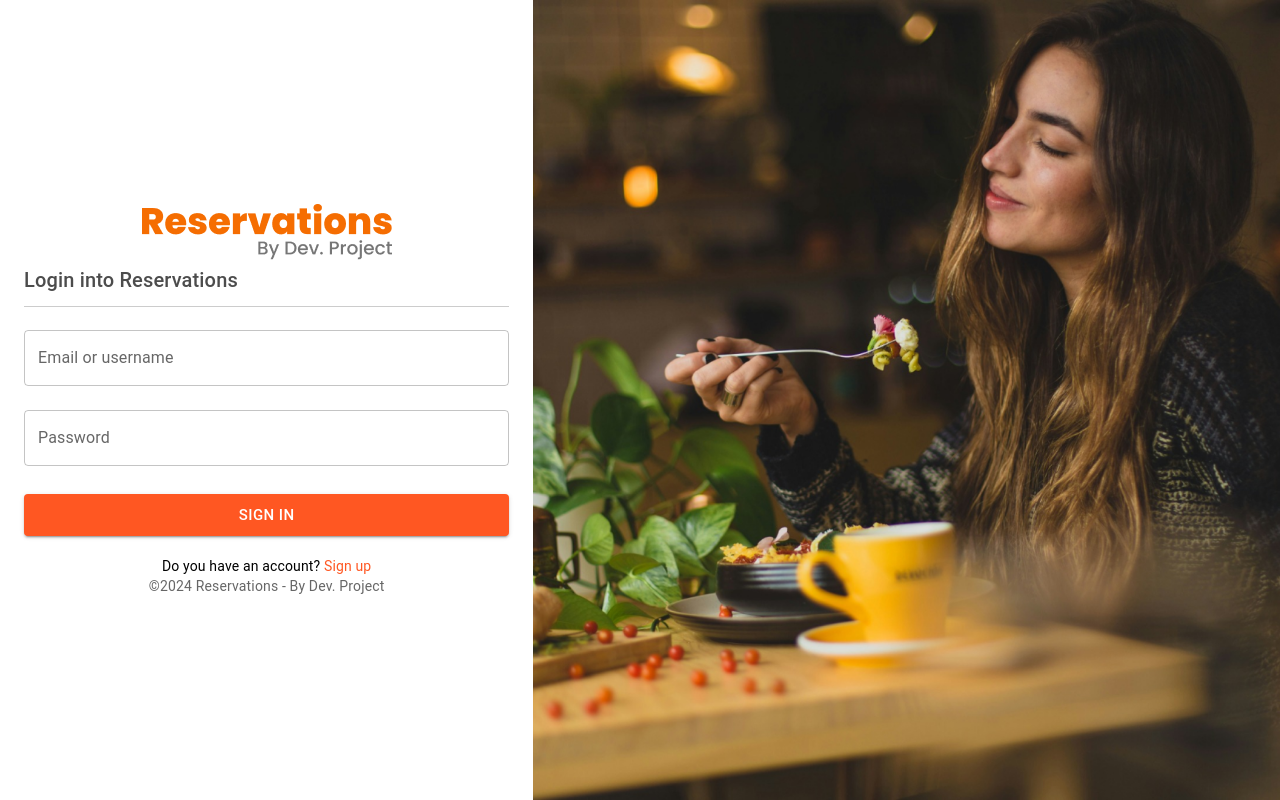
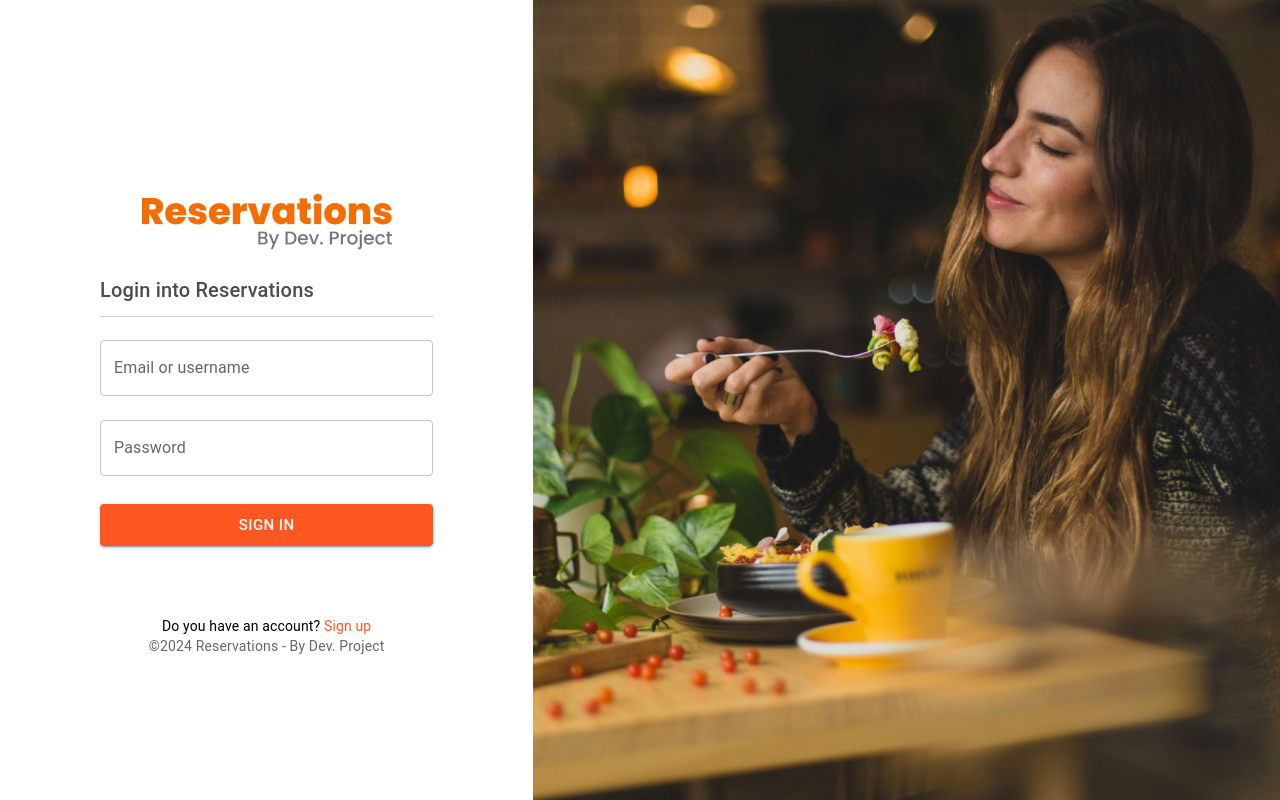
Before and after one commit to danielcaraballo/restaurant-reservations-client, a React (Vite) app: page / in a window 1280 px wide. Built offline with nearby package versions, Linux system fonts and the light colour scheme.

Commit message:
feat(login): changes in view login

```diff
--- a/src/components/Login.jsx
+++ b/src/components/Login.jsx
@@ -59,12 +59,14 @@ const Login = () => {
             flexDirection: "column",
             justifyContent: "end",
             alignItems: "center",
-            px: { xs: 3, md: 8 },
+            padding: "50px 100px",
+            height: "100%",
           }}
         >
-          <Grid>
-            <img src={logo} sx={{ width: "10%" }} alt="Logo" />
+          <Grid sx={{ marginBottom: "20px" }}>
+            <img src={logo} sx={{ width: "120px" }} alt="Logo" />
           </Grid>
+
           <Typography
             variant="h6"
             gutterBottom
@@ -100,7 +102,7 @@ const Login = () => {
             />
 
             {error && (
-              <Alert severity="error" style={{ marginTop: "10px" }}>
+              <Alert severity="error" sx={{ marginTop: "10px" }}>
                 {error}
               </Alert>
             )}
@@ -133,12 +135,11 @@ const Login = () => {
               </Link>
             </Typography>
           </Box>
-
-          <Box>
-            <Typography variant="body2" align="center" color="textSecondary">
-              ©2024 Reservations - By Dev. Project
-            </Typography>
-          </Box>
+        </Box>
+        <Box sx={{ marginTop: "auto", textAlign: "center" }}>
+          <Typography variant="body2" align="center" color="textSecondary">
+            ©2024 Reservations - By Dev. Project
+          </Typography>
         </Box>
       </Grid>
 
```
